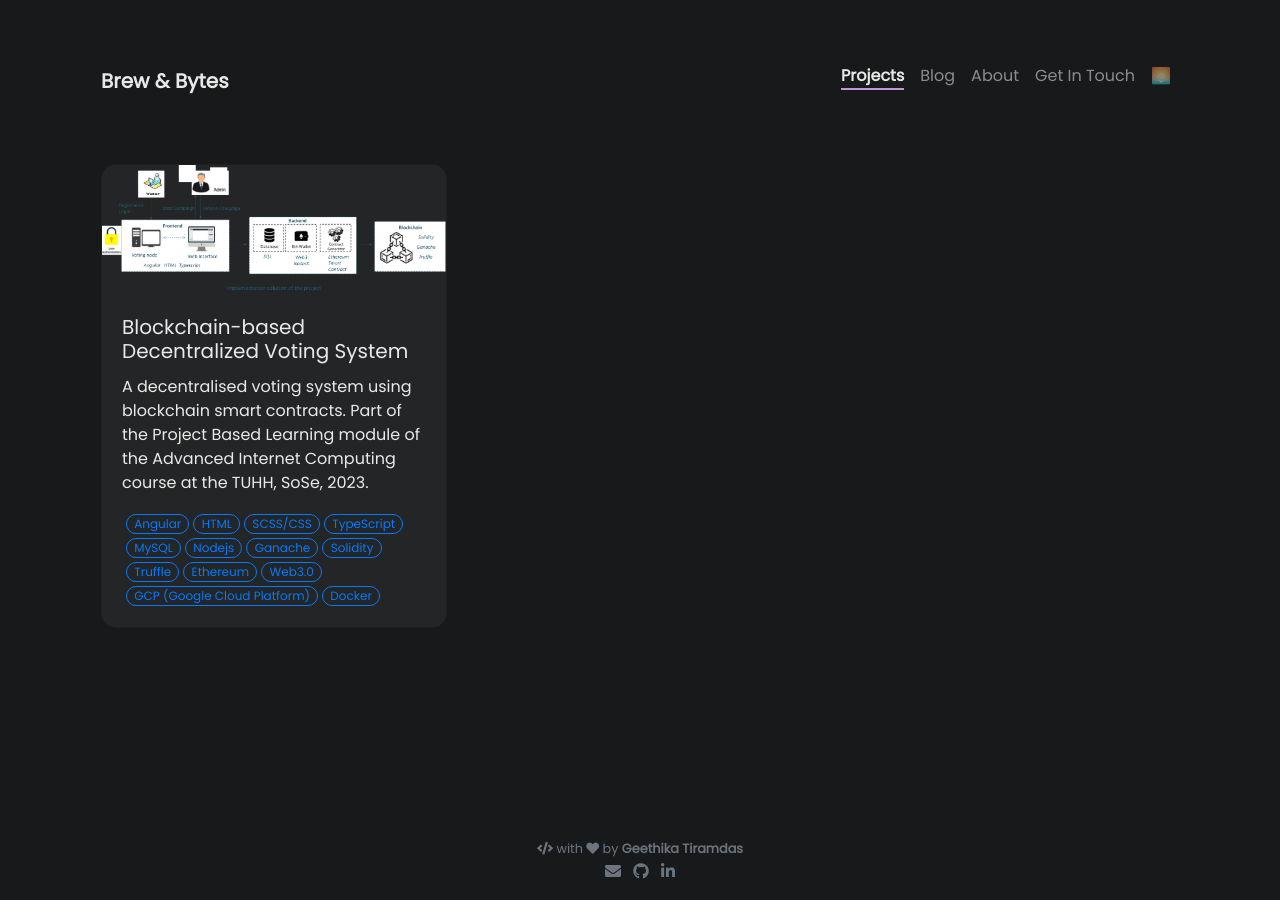
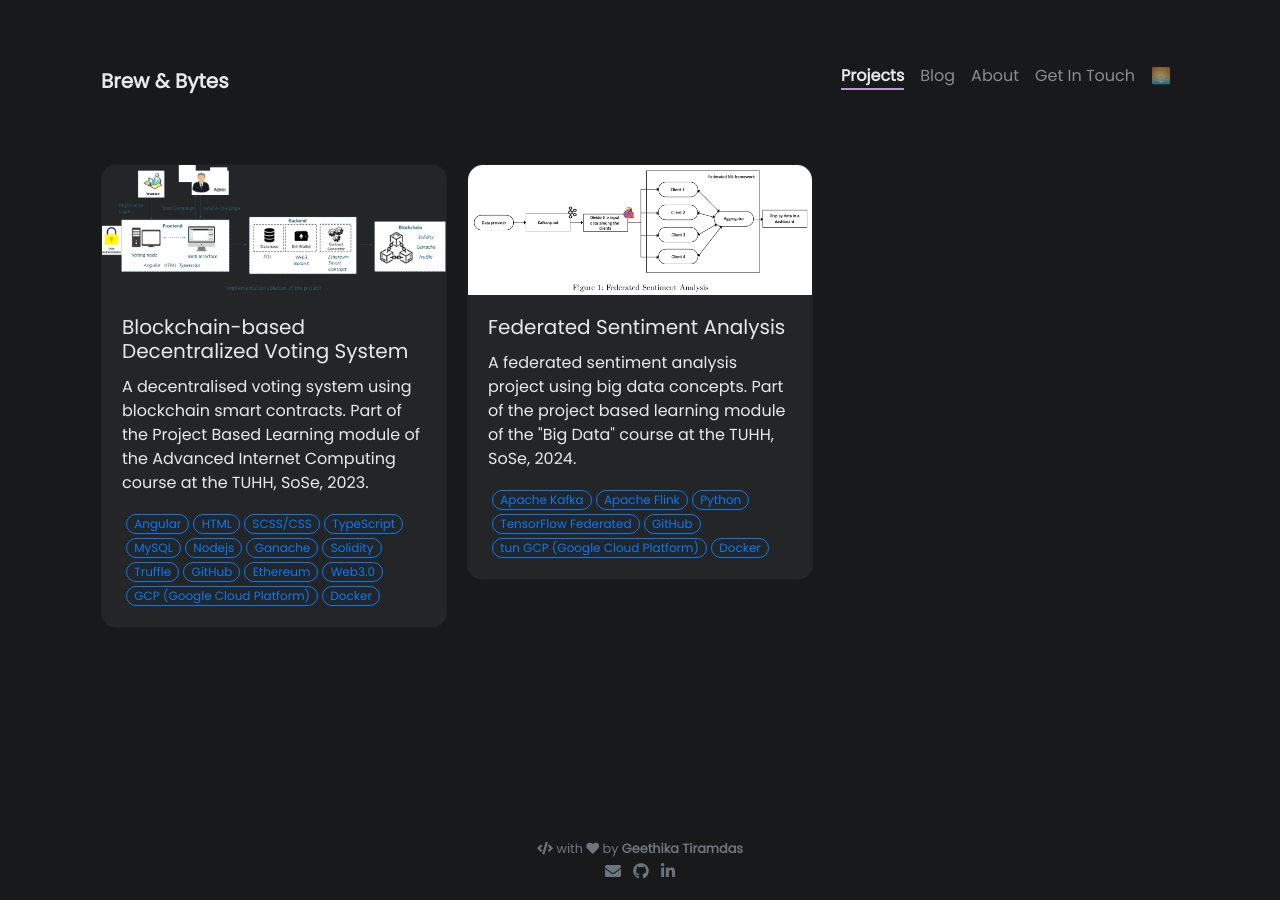
Before and after one commit to tiramdasg/tiramdasg.github.io, a Jekyll site: the page built from pages/projects.html, in a window 1280 px wide. Built offline with Jekyll 4.4.1, drawn with Linux system fonts in a browser that asks for light colours; some of the changed lines change nothing that is shown.

Commit message:
project added

```diff
--- a/_projects/Decentralized-voting-system.md
+++ b/_projects/Decentralized-voting-system.md
@@ -1,6 +1,6 @@
 ---
 name: Blockchain-based Decentralized Voting System
-tools: [Angular, HTML, SCSS/CSS, TypeScript, MySQL, Nodejs, Ganache, Solidity, Truffle, Ethereum, Web3.0, GCP (Google Cloud Platform), Docker]
+tools: [Angular, HTML, SCSS/CSS, TypeScript, MySQL, Nodejs, Ganache, Solidity, Truffle, GitHub, Ethereum, Web3.0, GCP (Google Cloud Platform), Docker]
 image: ../assets/images/decentralized-architechture.png
 style: fill
 color: info
--- /dev/null
+++ b/_projects/Federated-sentiment-analysis.md
@@ -0,0 +1,49 @@
+---
+name: Federated Sentiment Analysis
+tools: [Apache Kafka, Apache Flink, Python, TensorFlow Federated, GitHub,tun GCP (Google Cloud Platform), Docker]
+image: ../assets/images/federated-sentiment-structure.png
+style: fill
+color: info
+description: A federated sentiment analysis project using big data concepts. Part of the project based learning module of the "Big Data" course at the TUHH, SoSe, 2024.
+---
+
+# Federated Sentiment Analysis
+**Currently in Progress**
+
+Sentiment analysis is a fascinating area within natural language processing (NLP) that delves into identifying, extracting, and quantifying emotions and opinions expressed in written text. In my current project, I aimed to develop a system capable of analyzing sentiment from Reddit comments, focusing on whether sentiments towards specific keywords like "Trump" or "Biden" are positive or negative.
+
+The low level implementation looks like:
+
+![architechture](../assets/images/federated-sentiment-structure.png)
+
+This project leverages federated learning, a cutting-edge approach in machine learning. Instead of relying on a centralized model, federated learning involves distributing data across multiple clients. Each client trains a local model, which is then aggregated into a global model. This methodology enhances privacy and reduces the need for massive data transfers, making it ideal for large-scale sentiment analysis tasks.
+
+## Data and Tools
+I used the Pushshift Reddit Dataset, specifically focusing on comments from April 2019. This dataset is huge with 165 GB, so I only used a portion of it to make our project manageable.
+Apache Kafka was used to manage the data stream, feeding it into Apache Flink for processing. The sentiment analysis models were trained using TensorFlow Federated, a framework tailored for federated learning.
+
+## Implementation
+The implementation is divided into 2 main stages.
+
+**Stage 1: Local Setup and Training**
+1. Apache Kafka setup: Configure Kafka to manage and stream reddit comments.
+2. Data Provider: Developed a producer for Kafka to subit comments in the order they were recorded.
+3. Apache Flink setup: Configure Flink to process the data streams and train local models.
+4. Basic Federated Learning Solution: Implementing the initial federated learning framework, enabling local models to be aggregated into a global model.
+
+**Stage 2: Cloud Deployment and Iterative Training**
+1. Web-based GUI: Create a basic web interface allowing users to enter keywords and view sentiment analysis results over time.
+2. Cloud Deployment: deploy the solution onGoogle Cloud Platform, using Docker containers to ensure scalability and reliability.
+3. Iterative Training: enable multiple training iterations to refine the sentiment analysis models continually.
+
+## Expected Outcomes
+The project aims to produce a robust sentiment analysis system capable of adapting to new data over time. The iterative training approach ensures that the model remains accurate as more Reddit comments are processed. Additinally, the project highlights the advantages of federated learning in managing large-scale NLP tasks while maintaining data privacy.
+
+## My Contributions
+As the team coordinator, I gained valuable leadership experience. I discovered my ability to effectively coordinate with team members, assign tasks, resolve conflicts, and motivate the team. Additionally, I was adept at identifying and addressing any issues that arose.
+
+My contributions include setting up Kafka and Flink, documenting and making presentations for interim and final evaluation, and deploying to Cloud.
+
+<p class="text-center">
+{% include elements/button.html link="https://github.com/tiramdasg/bored-coyote.git" text="See the Project" %}
+</p>
```
Also changed, not shown: assets/images/federated-sentiment-structure.png (added).
